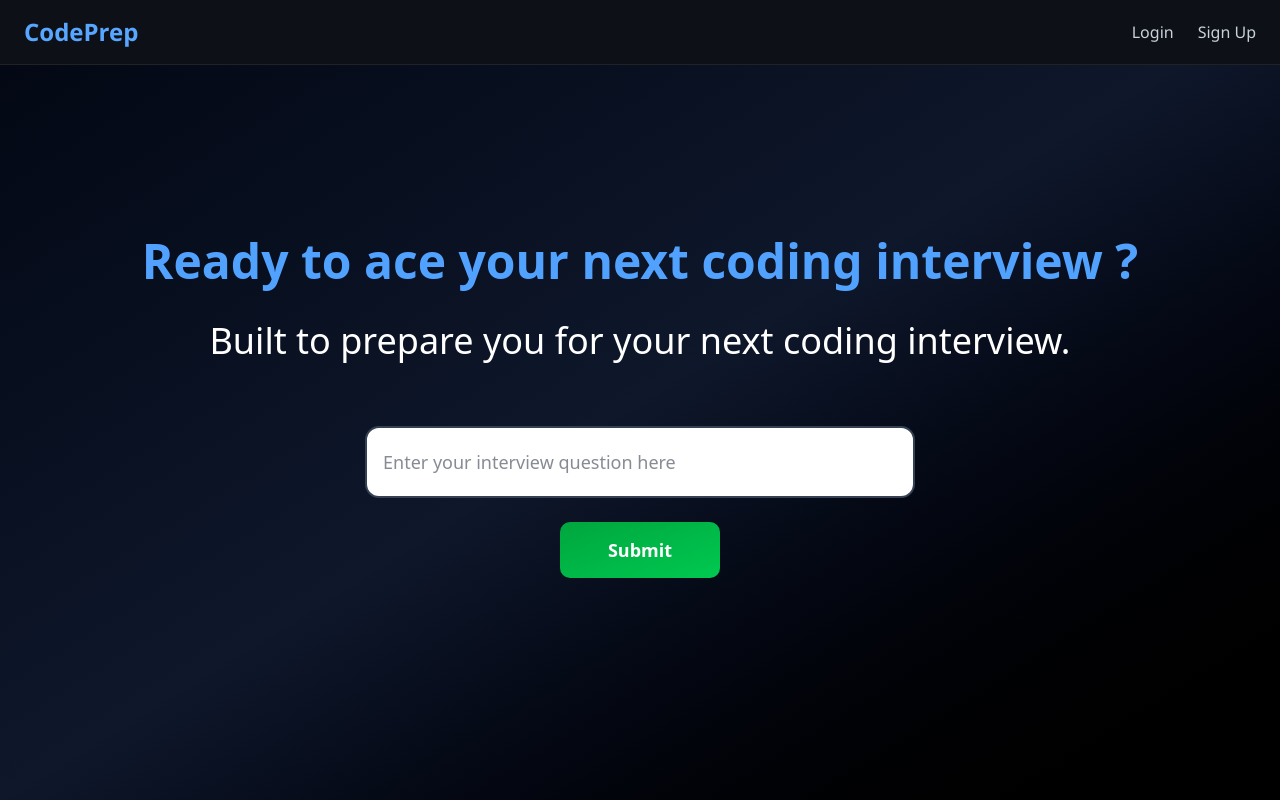
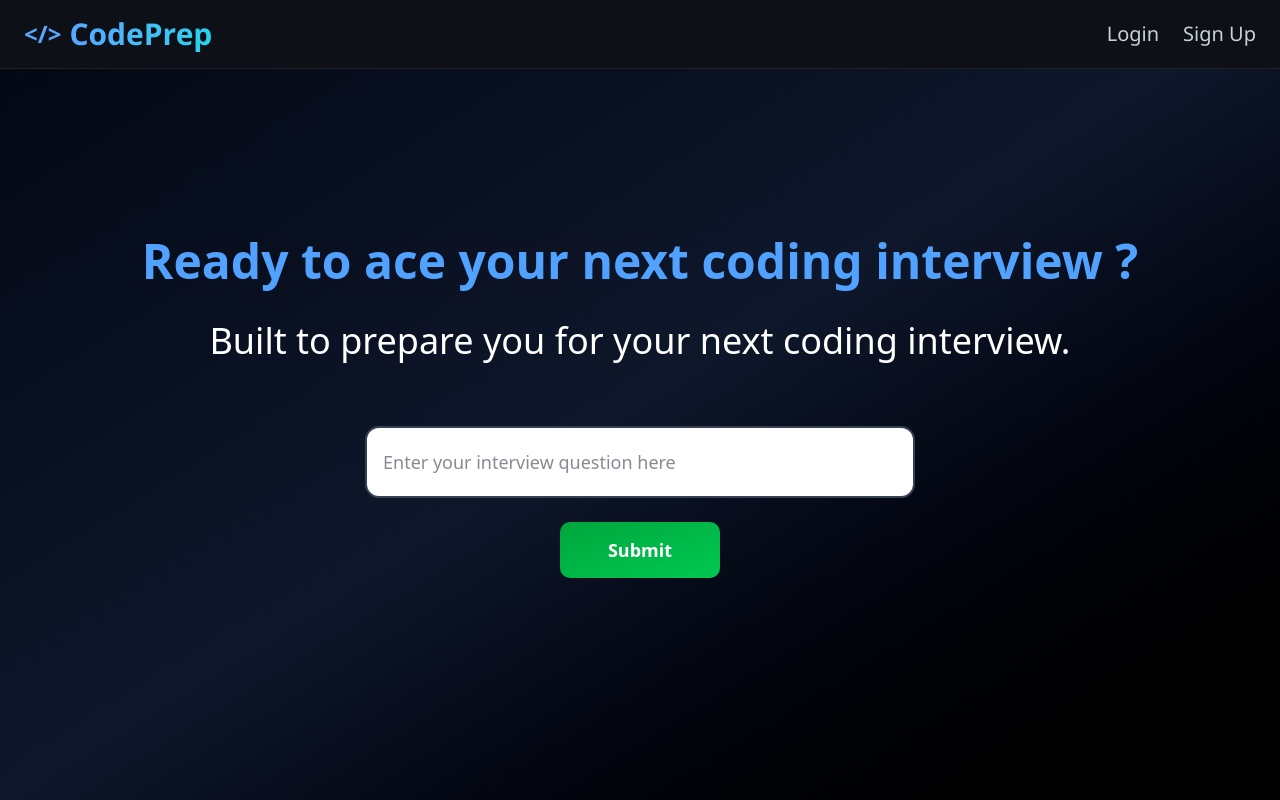
Before and after one commit to Vedarghya-Kundu-ai/CodePrep, a React (Vite) app in the folder App/: page / in a window 1280 px wide. Built offline with nearby package versions, Linux system fonts and the light colour scheme; no server answers.

Commit message:
added the logo

```diff
--- a/App/src/components/Navbar.jsx
+++ b/App/src/components/Navbar.jsx
@@ -22,13 +22,16 @@ function Navbar() {
       {/* Logo */}
       <div
         onClick={() => navigate("/")}
-        className="text-[#58a6ff] text-2xl font-bold cursor-pointer"
+        className="flex items-center gap-2 cursor-pointer select-none"
       >
-        CodePrep
+        <span className="text-[#58a6ff] text-2xl font-bold">{`</>`}</span>
+        <span className="text-3xl font-bold bg-gradient-to-r from-[#58a6ff] to-[#22d3ee] bg-clip-text text-transparent">
+          CodePrep
+        </span>
       </div>
 
       {/* Nav Links */}
-      <ul className="flex items-center gap-6 text-[#c9d1d9] font-normal text-l">
+      <ul className="flex items-center gap-6 text-[#c9d1d9] font-medium text-xl">
         {currentUser && (
           <>
             <li>
```
Also changed, not shown: 1 other file (tests, documents, lock files or other folders).
